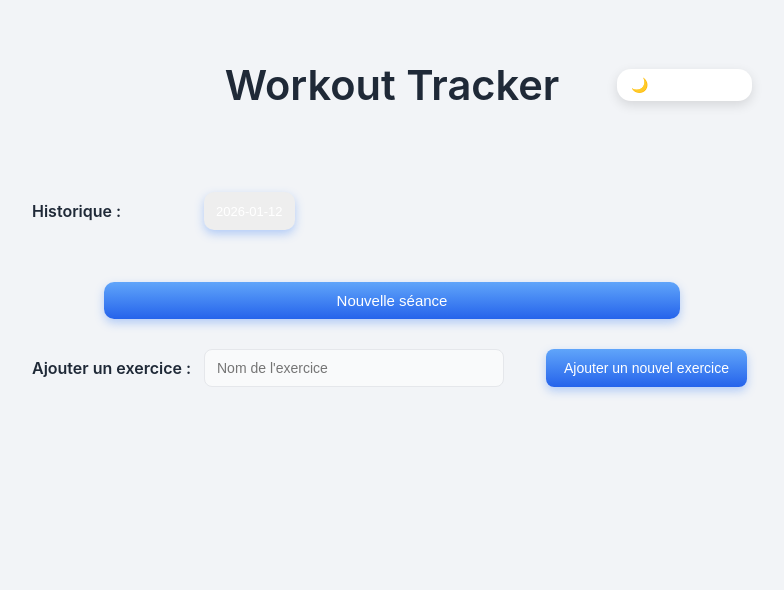
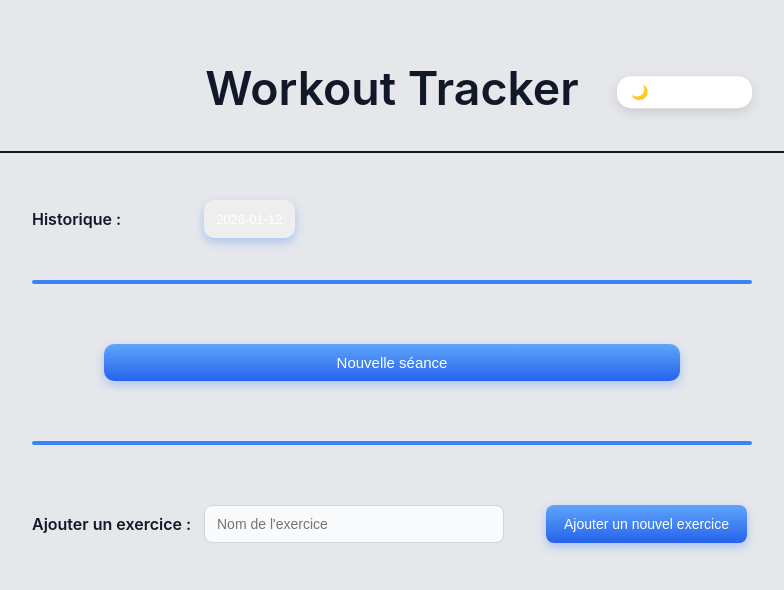
Before and after one commit to SachaBouk/Workout-Tracker, a React app: page / in a window 1280 px wide. Shown: the top 590 px of the page, without its empty margins (248-1032 px from the left). Built offline with nearby package versions, Linux system fonts and the light colour scheme; the HTML template or start-up script is replaced by a standard one.

Commit message:
Update styles and translations; enhance layout with new header lines and adjust input placeholders to French

```diff
--- a/src/App.css
+++ b/src/App.css
@@ -1,9 +1,9 @@
 :root {
-  --bg: #f2f4f7;
+  --bg: #e5e7eb;
   --card: #ffffff;
-  --border: #e5e7eb;
-  --text: #1f2937;
-  --muted: #6b7280;
+  --border: #d1d5db;
+  --text: #111827;
+  --muted: #4b5563;
   --blue: #3b82f6;
   --blue-dark: #2563eb;
 }
@@ -28,8 +28,6 @@ body {
   margin: 40px auto;
 }
 
-
-
 .header {
   position: relative;
   text-align: center;
@@ -38,7 +36,7 @@ body {
 
 .header h1 {
   margin: 0;
-  font-size: 2.6em;
+  font-size: 2.9em;
   font-weight: 600;
 }
 
@@ -47,7 +45,7 @@ body {
   position: absolute;
   right: 0;
   top: 50%;
-  transform: translateY(-50%);
+  transform: translateY(-40%);
   background: var(--card);
   padding: 8px 14px;
   border-radius: 14px;
@@ -57,6 +55,25 @@ body {
   gap: 8px;
 }
 
+.Headerline {
+  position: relative;
+  left: 50%;
+  top: 35px;
+  width: 100vw;
+  transform: translateX(-50%);
+  height: 2px;
+  background: var(--text);
+  margin: 0;
+}
+
+
+.line{
+  width: 100;
+  height: 4px;
+  background: var(--blue);
+  margin: 20px auto 60px;
+  border-radius: 2px;
+}
 
 
 button {
@@ -82,7 +99,7 @@ button:hover {
 
 .new-workout {
   display: block;
-  margin: 30px auto;
+  margin: 30px auto 60px;
   width: 80%;
   text-align: center;
   padding: 10px 0;
--- a/src/components/ExerciseList.jsx
+++ b/src/components/ExerciseList.jsx
@@ -12,7 +12,7 @@ export default function ExerciseList({ exercises, onAddSet, onRemoveSet }) {
               <thead>
                 <tr>
                   <th>#</th>
-                  <th>Reps</th>
+                  <th>Répétitions</th>
                   <th>Poids (kg)</th>
                   <th></th>
                 </tr>
--- a/src/components/SetForm.jsx
+++ b/src/components/SetForm.jsx
@@ -16,10 +16,10 @@ export default function SetForm({ onAdd }) {
     <form onSubmit={handleSubmit} style={{ display: "flex", gap: "15px", marginTop: "20px" }}>
       <input
         type="number"
-        placeholder="Reps"
+        placeholder="Répétitions"
         value={reps}
         onChange={(e) => setReps(e.target.value)}
-        style={{ width: "110px" }}
+        style={{ width: "130px" }}
       />
       <input
         type="number"
--- a/src/pages/Home.jsx
+++ b/src/pages/Home.jsx
@@ -145,13 +145,17 @@ export default function Home() {
                 >
                     {darkMode ? "☀️ Mode clair" : "🌙 Mode sombre"}
                 </button>
+                <div className="Headerline"></div>
 
             </div>
+
             <History workouts={workouts} onSelect={selectWorkout} />
+            <div className="line"></div>
 
             <button className="new-workout secondary" onClick={newWorkout}>
                 Nouvelle séance
             </button>
+            <div className="line"></div>
 
             <div className="exercise-form-container">
                 <span className="exercise-label">Ajouter un exercice :</span>
```
